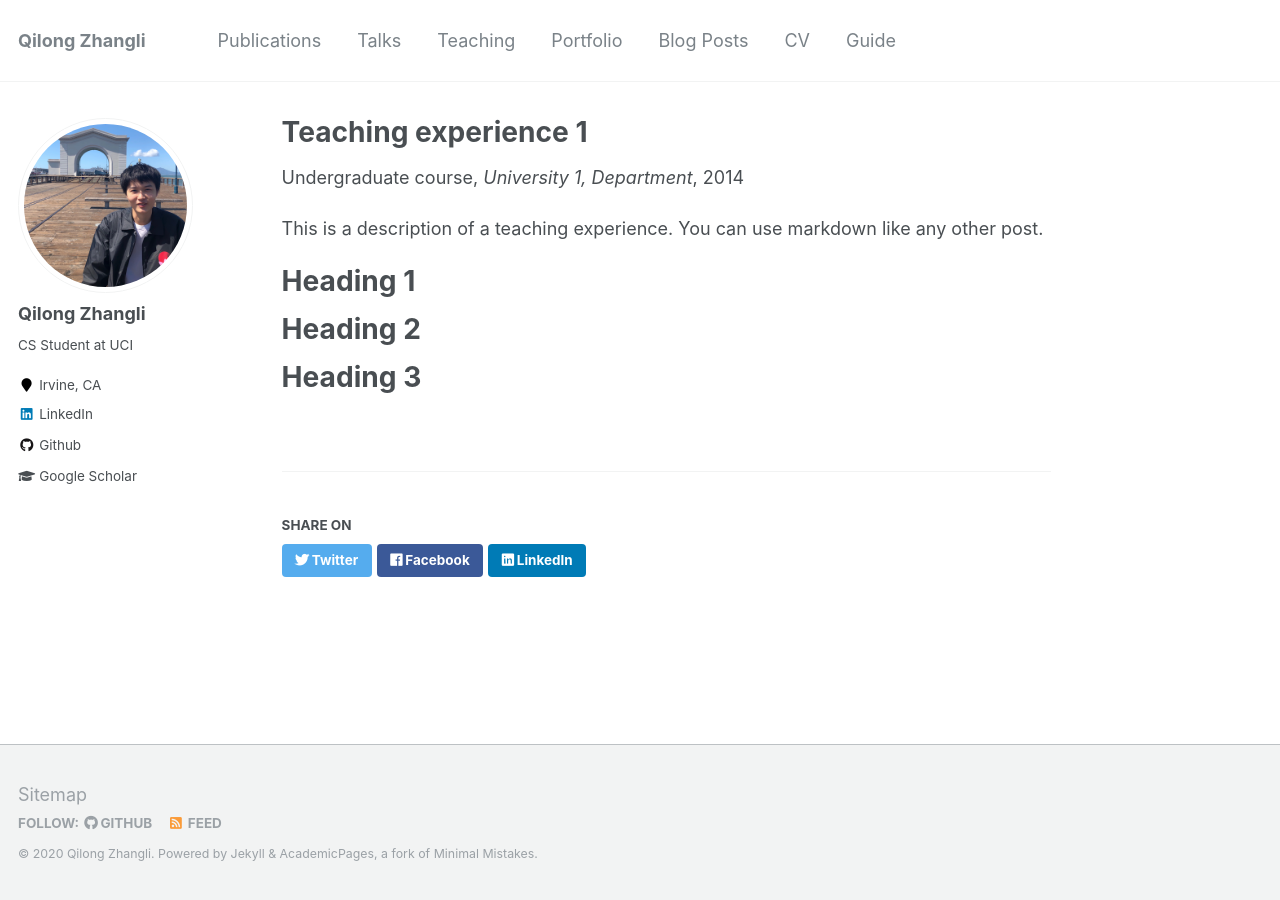
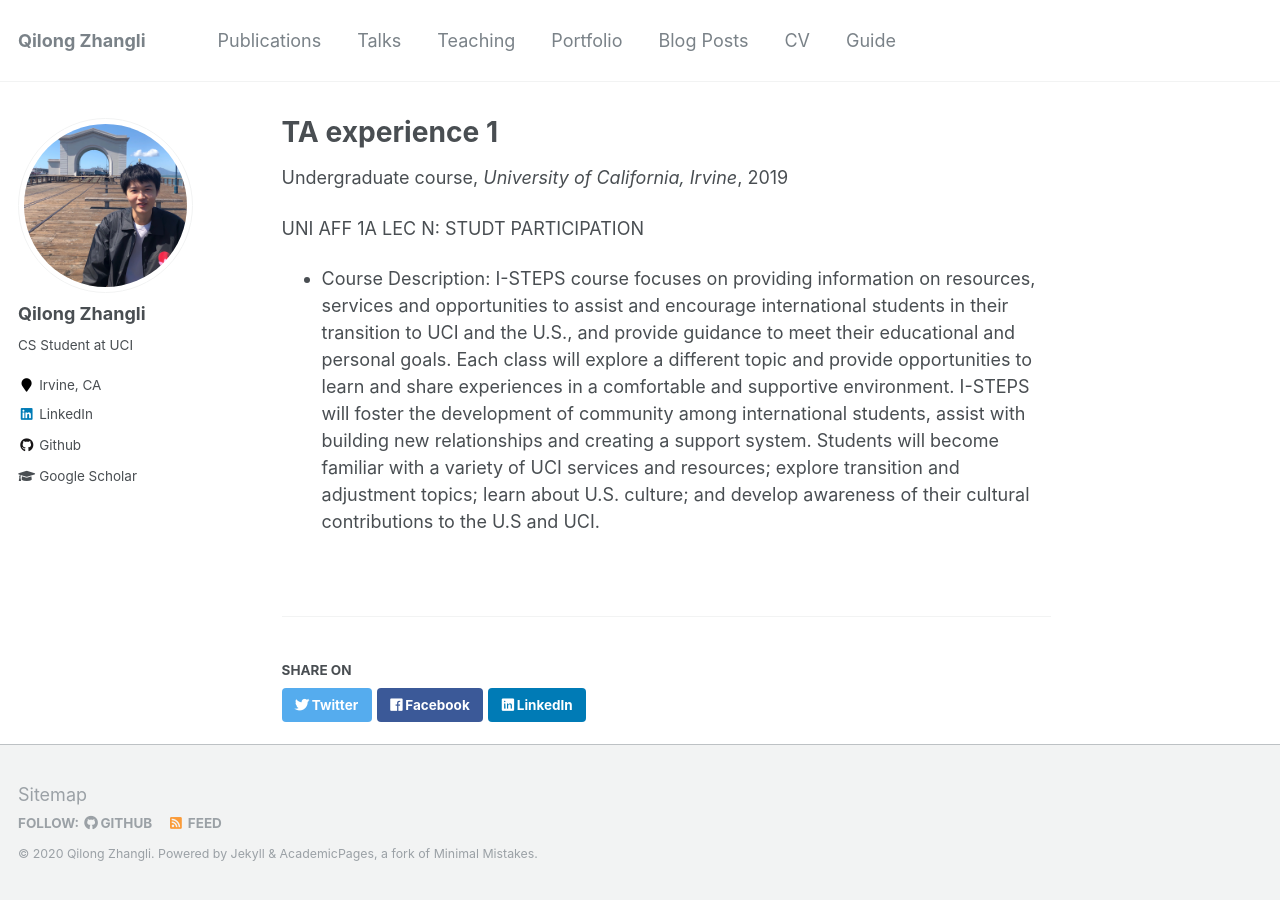
Before and after one commit to qzhangli/qzhangli.github.io, a Jekyll site: the page built from _teaching/2014-spring-teaching-1.md, in a window 1280 px wide. Built offline with Jekyll 4.4.1, drawn with Linux system fonts in a browser that asks for light colours.

Commit message:
Update 2014-spring-teaching-1.md

```diff
--- a/_teaching/2014-spring-teaching-1.md
+++ b/_teaching/2014-spring-teaching-1.md
@@ -1,20 +1,11 @@
 ---
-title: "Teaching experience 1"
-collection: teaching
+title: "TA experience 1"
+collection: TA
 type: "Undergraduate course"
 permalink: /teaching/2014-spring-teaching-1
-venue: "University 1, Department"
-date: 2014-01-01
-location: "City, Country"
+venue: "University of California, Irvine"
+date: 2019-09-20
+location: "Irvine, CA"
 ---
-
-This is a description of a teaching experience. You can use markdown like any other post.
-
-Heading 1
-======
-
-Heading 2
-======
-
-Heading 3
-======
+UNI AFF 1A LEC N: STUDT PARTICIPATION
+* Course Description: I-STEPS course focuses on providing information on resources, services and opportunities to assist and encourage international students in their transition to UCI and the U.S., and provide guidance to meet their educational and personal goals. Each class will explore a different topic and provide opportunities to learn and share experiences in a comfortable and supportive environment. I-STEPS will foster the development of community among international students, assist with building new relationships and creating a support system. Students will become familiar with a variety of UCI services and resources; explore transition and adjustment topics; learn about U.S. culture; and develop awareness of their cultural contributions to the U.S and UCI.
```
